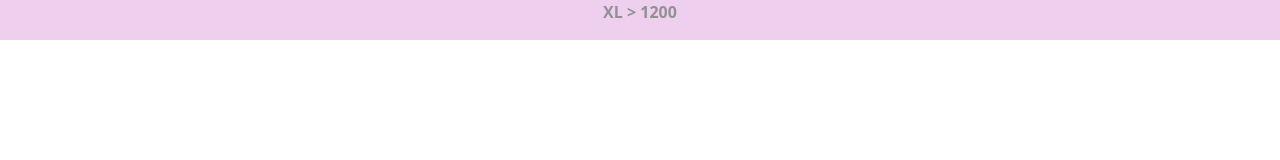
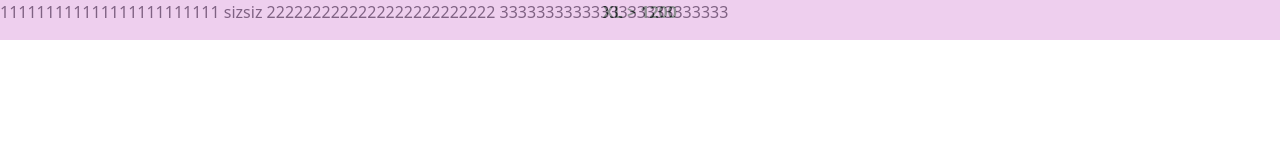
Before and after one commit to Maiby/coursgit2021, a website: page index.html in a window 1280 px wide. Drawn offline with nearby package versions, Linux system fonts and the light colour scheme; files that its build step writes are made by us from their sources.

Commit message:
commit 3 dans mon html

```diff
--- a/index.html
+++ b/index.html
@@ -9,10 +9,14 @@
     <title>Boiler plate</title>
 </head>
 <body>
+
+    111111111111111111111111
+    sizsiz
     <div id="resolution"></div>
 
 
-
+    2222222222222222222222222
+    3333333333333333333333333
 
     <script src="js/jquery-3.6.0.js"></script>
     <script src="js/bootstrap.min.js"></script>
```
